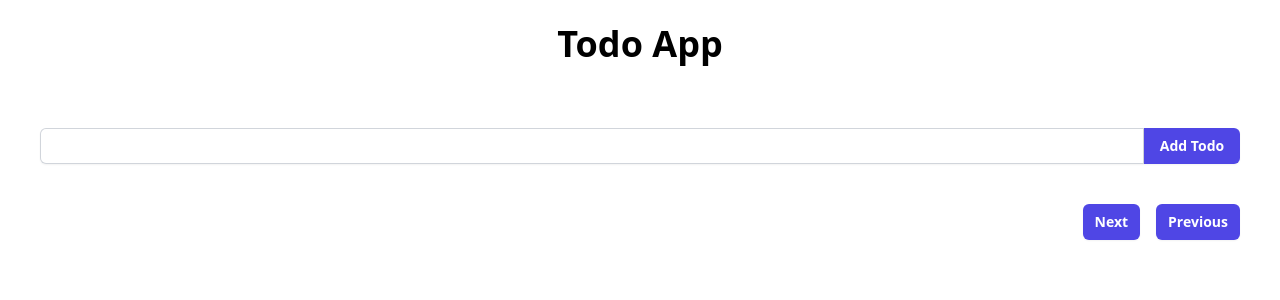
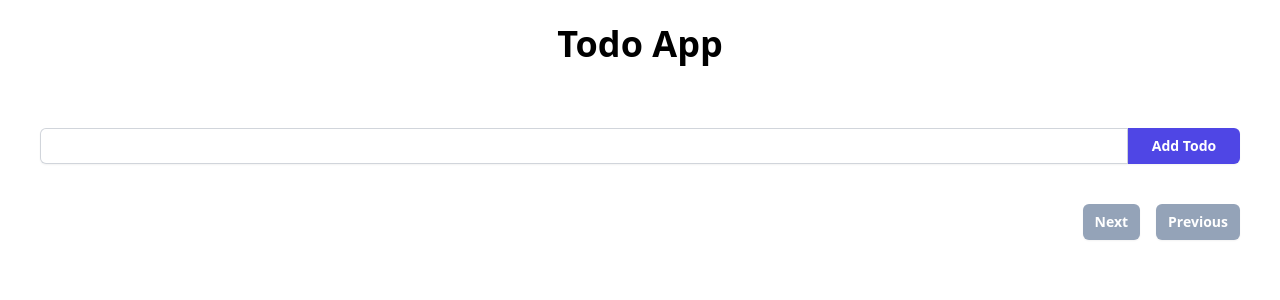
Before and after one commit to the-special-character/tsc-fs9, a React app: page / in a window 1280 px wide. Shown: the top 300 px of the page. Built offline with nearby package versions, Linux system fonts and the light colour scheme.

Commit message:
commit code

```diff
--- a/src/components/button.jsx
+++ b/src/components/button.jsx
@@ -1,11 +1,12 @@
 import React from 'react';
 import PropTypes from 'prop-types';
 
-function Button({ children }) {
+function Button({ children, className, ...props }) {
   return (
     <button
       type="button"
-      className="bg-red-400 px-6 py-4 rounded-full text-white font-bold block"
+      className={`rounded-md bg-indigo-600 px-3 py-2 text-sm font-semibold text-white shadow-sm hover:bg-indigo-500 focus-visible:outline focus-visible:outline-2 focus-visible:outline-offset-2 focus-visible:outline-indigo-600 disabled:bg-slate-400 disabled:cursor-wait ${className || ''}`}
+      {...props}
     >
       {children}
     </button>
@@ -13,6 +14,11 @@ function Button({ children }) {
 }
 Button.propTypes = {
   children: PropTypes.string.isRequired,
+  className: PropTypes.string,
+};
+
+Button.defaultProps = {
+  className: undefined,
 };
 
 export default Button;
--- a/src/index.jsx
+++ b/src/index.jsx
@@ -2,6 +2,7 @@
 import './style.css';
 import React, { Component, createRef } from 'react';
 import { createRoot } from 'react-dom/client';
+import Button from './components/button';
 
 document.body.innerHTML = '<div id="app"></div>';
 
@@ -81,12 +82,9 @@ export default class App extends Component {
             ref={this.inputRef}
             className="px-2 w-full block rounded-l-md border-0 py-1.5 text-gray-900 shadow-sm ring-1 ring-inset ring-gray-300 placeholder:text-gray-400 focus:ring-2 focus:ring-inset focus:ring-indigo-600 sm:text-sm sm:leading-6"
           />
-          <button
-            type="submit"
-            className="rounded-r-md min-w-24 bg-indigo-600 px-3 py-2 text-sm font-semibold text-white shadow-sm hover:bg-indigo-500 focus-visible:outline focus-visible:outline-2 focus-visible:outline-offset-2 focus-visible:outline-indigo-600"
-          >
+          <Button type="submit" className="rounded-l-none min-w-28">
             Add Todo
-          </button>
+          </Button>
         </form>
 
         {todoList.slice((page - 1) * 5, (page - 1) * 5 + 5).map((x) => (
@@ -101,33 +99,23 @@ export default class App extends Component {
             <p className={`flex-1 px-6 ${x.isDone ? 'line-through' : ''}`}>
               {x.text}
             </p>
-            <button
-              type="button"
-              onClick={() => this.deleteTodo(x)}
-              className="rounded-md bg-indigo-600 px-3 py-2 text-sm font-semibold text-white shadow-sm hover:bg-indigo-500 focus-visible:outline focus-visible:outline-2 focus-visible:outline-offset-2 focus-visible:outline-indigo-600"
-            >
+            <Button type="button" onClick={() => this.deleteTodo(x)}>
               Delete
-            </button>
+            </Button>
           </div>
         ))}
 
         <div className="flex gap-4 mx-10 justify-end">
-          <button
+          <Button
             type="button"
             disabled={Math.ceil(todoList.length / visibleItem) <= page}
             onClick={this.setNextPage}
-            className="rounded-md bg-indigo-600 px-3 py-2 text-sm font-semibold text-white shadow-sm hover:bg-indigo-500 focus-visible:outline focus-visible:outline-2 focus-visible:outline-offset-2 focus-visible:outline-indigo-600"
           >
             Next
-          </button>
-          <button
-            type="button"
-            disabled={page <= 1}
-            onClick={this.setPrevPage}
-            className="rounded-md bg-indigo-600 px-3 py-2 text-sm font-semibold text-white shadow-sm hover:bg-indigo-500 focus-visible:outline focus-visible:outline-2 focus-visible:outline-offset-2 focus-visible:outline-indigo-600"
-          >
+          </Button>
+          <Button type="button" disabled={page <= 1} onClick={this.setPrevPage}>
             Previous
-          </button>
+          </Button>
         </div>
       </div>
     );
```
Also changed, not shown: .eslintrc.js.
